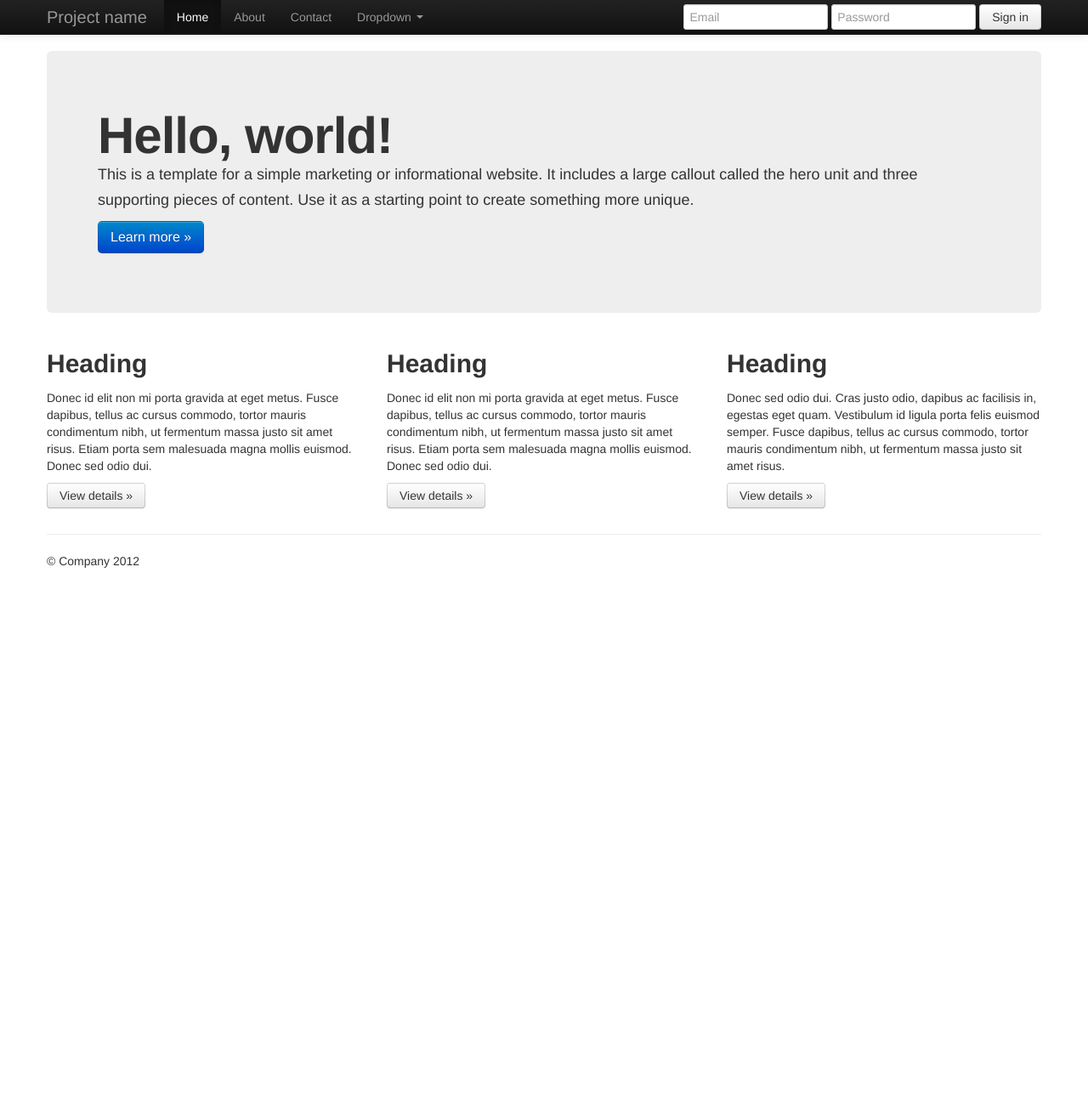
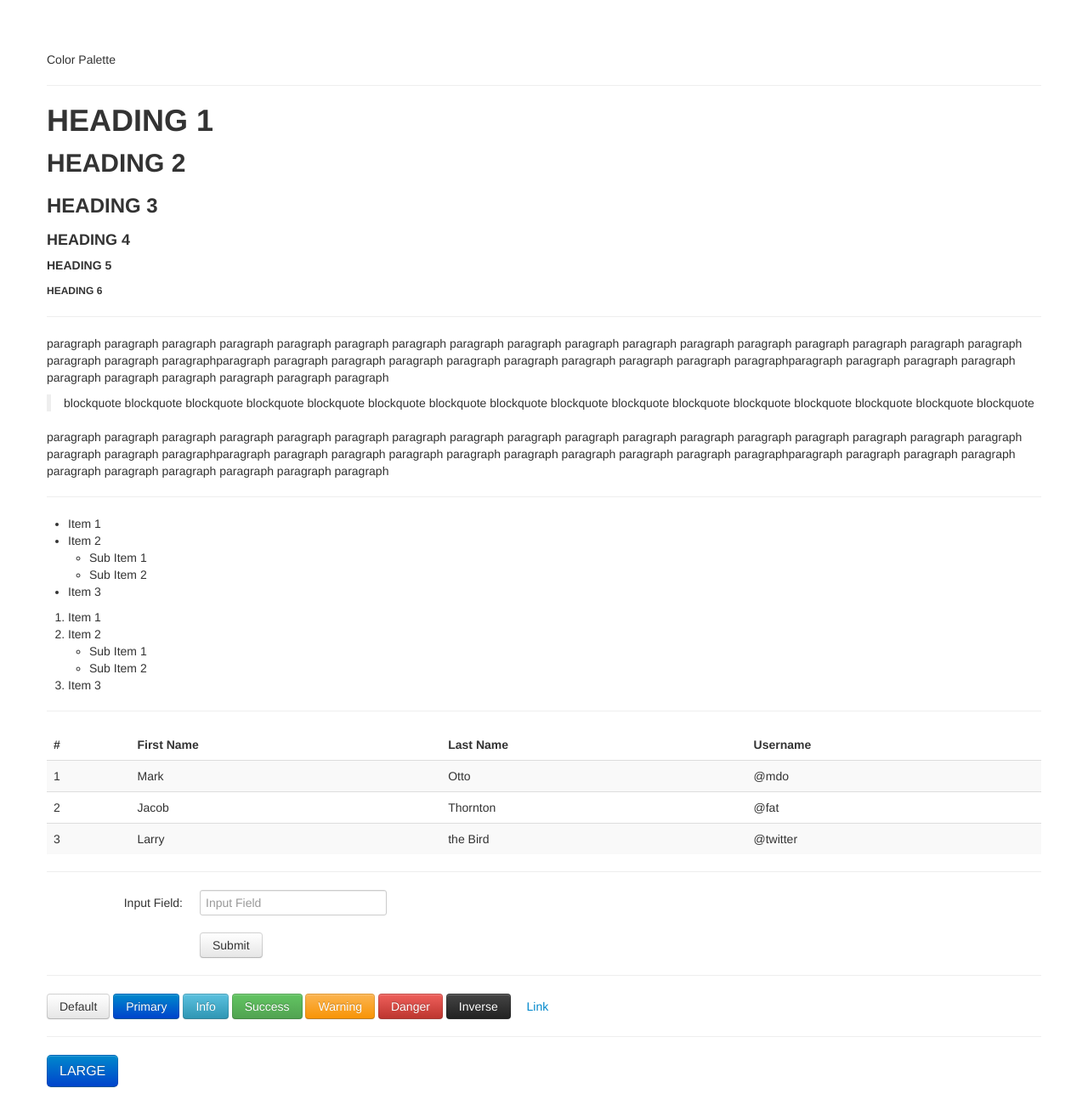
Before and after one commit to jjozwiak/ga_style_guide, a plain HTML site: page index.html in a window 1280 px wide. Shown: the whole page at 85% size. Before the commit the page ends 800 px from the top, so only its background shows below. Drawn offline with nearby package versions, Linux system fonts and the light colour scheme.

Commit message:
updating repo with various goodies

```diff
--- a/index.html
+++ b/index.html
@@ -27,79 +27,112 @@
             <p class="chromeframe">You are using an outdated browser. <a href="http://browsehappy.com/">Upgrade your browser today</a> or <a href="http://www.google.com/chromeframe/?redirect=true">install Google Chrome Frame</a> to better experience this site.</p>
         <![endif]-->
 
-        <!-- This code is taken from http://twitter.github.com/bootstrap/examples/hero.html -->
-
-        <div class="navbar navbar-inverse navbar-fixed-top">
-            <div class="navbar-inner">
-                <div class="container">
-                    <a class="btn btn-navbar" data-toggle="collapse" data-target=".nav-collapse">
-                        <span class="icon-bar"></span>
-                        <span class="icon-bar"></span>
-                        <span class="icon-bar"></span>
-                    </a>
-                    <a class="brand" href="#">Project name</a>
-                    <div class="nav-collapse collapse">
-                        <ul class="nav">
-                            <li class="active"><a href="#">Home</a></li>
-                            <li><a href="#about">About</a></li>
-                            <li><a href="#contact">Contact</a></li>
-                            <li class="dropdown">
-                                <a href="#" class="dropdown-toggle" data-toggle="dropdown">Dropdown <b class="caret"></b></a>
-                                <ul class="dropdown-menu">
-                                    <li><a href="#">Action</a></li>
-                                    <li><a href="#">Another action</a></li>
-                                    <li><a href="#">Something else here</a></li>
-                                    <li class="divider"></li>
-                                    <li class="nav-header">Nav header</li>
-                                    <li><a href="#">Separated link</a></li>
-                                    <li><a href="#">One more separated link</a></li>
-                                </ul>
-                            </li>
-                        </ul>
-                        <form class="navbar-form pull-right">
-                            <input class="span2" type="text" placeholder="Email">
-                            <input class="span2" type="password" placeholder="Password">
-                            <button type="submit" class="btn">Sign in</button>
-                        </form>
-                    </div><!--/.nav-collapse -->
-                </div>
-            </div>
-        </div>
-
         <div class="container">
 
-            <!-- Main hero unit for a primary marketing message or call to action -->
-            <div class="hero-unit">
-                <h1>Hello, world!</h1>
-                <p>This is a template for a simple marketing or informational website. It includes a large callout called the hero unit and three supporting pieces of content. Use it as a starting point to create something more unique.</p>
-                <p><a class="btn btn-primary btn-large">Learn more &raquo;</a></p>
-            </div>
+        	<p>Color Palette</p>
 
-            <!-- Example row of columns -->
-            <div class="row">
-                <div class="span4">
-                    <h2>Heading</h2>
-                    <p>Donec id elit non mi porta gravida at eget metus. Fusce dapibus, tellus ac cursus commodo, tortor mauris condimentum nibh, ut fermentum massa justo sit amet risus. Etiam porta sem malesuada magna mollis euismod. Donec sed odio dui. </p>
-                    <p><a class="btn" href="#">View details &raquo;</a></p>
-                </div>
-                <div class="span4">
-                    <h2>Heading</h2>
-                    <p>Donec id elit non mi porta gravida at eget metus. Fusce dapibus, tellus ac cursus commodo, tortor mauris condimentum nibh, ut fermentum massa justo sit amet risus. Etiam porta sem malesuada magna mollis euismod. Donec sed odio dui. </p>
-                    <p><a class="btn" href="#">View details &raquo;</a></p>
-               </div>
-                <div class="span4">
-                    <h2>Heading</h2>
-                    <p>Donec sed odio dui. Cras justo odio, dapibus ac facilisis in, egestas eget quam. Vestibulum id ligula porta felis euismod semper. Fusce dapibus, tellus ac cursus commodo, tortor mauris condimentum nibh, ut fermentum massa justo sit amet risus.</p>
-                    <p><a class="btn" href="#">View details &raquo;</a></p>
-                </div>
-            </div>
+        	<hr>
+
+			<h1>HEADING 1</h1>
+			<h2>HEADING 2</h2>
+			<h3>HEADING 3</h3>
+			<h4>HEADING 4</h4>
+			<h5>HEADING 5</h5>
+			<h6>HEADING 6</h6>
 
             <hr>
 
-            <footer>
-                <p>&copy; Company 2012</p>
-            </footer>
+			<p>paragraph paragraph paragraph paragraph paragraph paragraph paragraph paragraph paragraph paragraph paragraph paragraph paragraph paragraph paragraph paragraph paragraph paragraph paragraph paragraphparagraph paragraph paragraph paragraph paragraph paragraph paragraph paragraph paragraph paragraphparagraph paragraph paragraph paragraph paragraph paragraph paragraph paragraph paragraph paragraph</p>
+			<blockquote>blockquote blockquote blockquote blockquote blockquote blockquote blockquote blockquote blockquote blockquote blockquote blockquote blockquote blockquote blockquote blockquote</blockquote>
+			<p>paragraph paragraph paragraph paragraph paragraph paragraph paragraph paragraph paragraph paragraph paragraph paragraph paragraph paragraph paragraph paragraph paragraph paragraph paragraph paragraphparagraph paragraph paragraph paragraph paragraph paragraph paragraph paragraph paragraph paragraphparagraph paragraph paragraph paragraph paragraph paragraph paragraph paragraph paragraph paragraph</p>
 
+			<hr>
+
+			<ul>
+				<li>Item 1</li>
+				<li>Item 2
+					<ul>
+						<li>Sub Item 1</li>
+						<li>Sub Item 2</li>
+					</ul>
+				</li>
+				<li>Item 3</li>
+			</ul>
+
+			<ol>
+				<li>Item 1</li>
+				<li>Item 2
+					<ul>
+						<li>Sub Item 1</li>
+						<li>Sub Item 2</li>
+					</ul>
+				</li>
+				<li>Item 3</li>
+			</ol>
+
+		<hr/>
+
+          <table class="table table-striped">
+              <thead>
+                <tr>
+                  <th>#</th>
+                  <th>First Name</th>
+                  <th>Last Name</th>
+                  <th>Username</th>
+                </tr>
+              </thead>
+              <tbody>
+                <tr>
+                  <td>1</td>
+                  <td>Mark</td>
+                  <td>Otto</td>
+                  <td>@mdo</td>
+                </tr>
+                <tr>
+                  <td>2</td>
+                  <td>Jacob</td>
+                  <td>Thornton</td>
+                  <td>@fat</td>
+                </tr>
+                <tr>
+                  <td>3</td>
+                  <td>Larry</td>
+                  <td>the Bird</td>
+                  <td>@twitter</td>
+                </tr>
+              </tbody>
+            </table>
+
+            <hr>
+
+            <form class="form-horizontal">
+            	<div class="control-group">
+            		<label class="control-label">Input Field:</label>
+            		<div class="controls">
+            			<input type="text" placeholder="Input Field" />
+            		</div>
+            	</div>
+            	<div class="control-group">
+            		<div class="controls">
+            			<input type="submit" class="btn" value="Submit"/>
+            		</div>
+            	</div>
+            </form>
+
+            <hr>
+
+            <button class="btn">Default</button>
+            <button class="btn btn-primary">Primary</button>
+            <button class="btn btn-info">Info</button>
+            <button class="btn btn-success">Success</button>
+            <button class="btn btn-warning">Warning</button>
+            <button class="btn btn-danger">Danger</button>
+            <button class="btn btn-inverse">Inverse</button>
+            <button class="btn btn-link">Link</button>
+
+            <hr>
+
+            <button class="btn btn-primary btn-large">LARGE</button>
         </div> <!-- /container -->
 
         <script src="//ajax.googleapis.com/ajax/libs/jquery/1.8.2/jquery.js"></script>
```
Also changed, not shown: css/main.css (+20 -0 lines).
